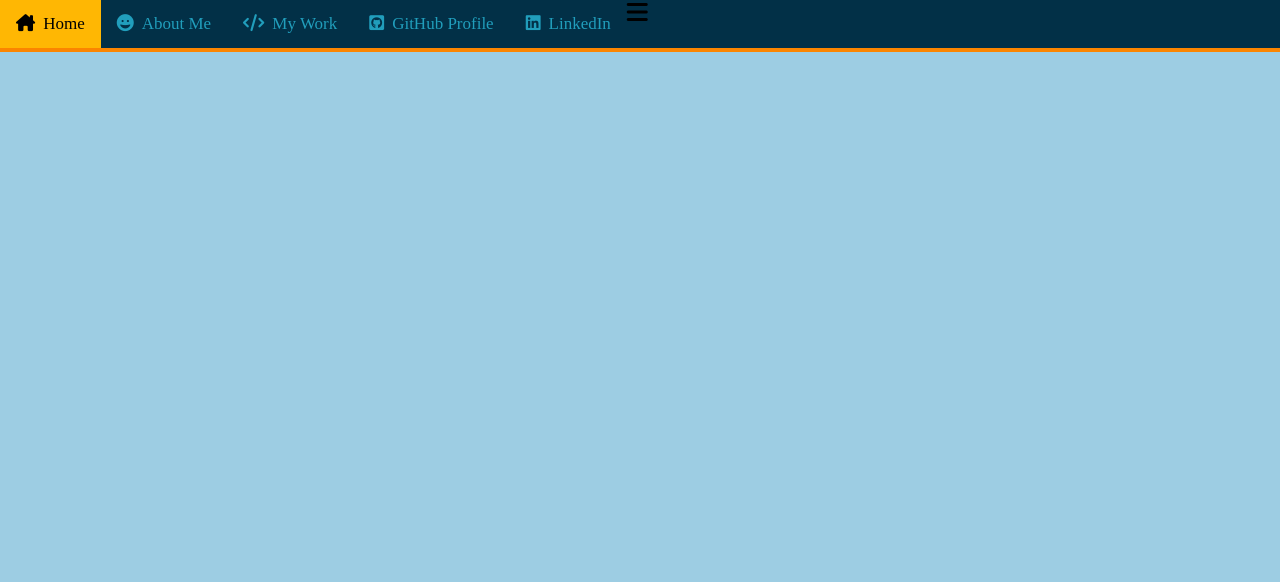
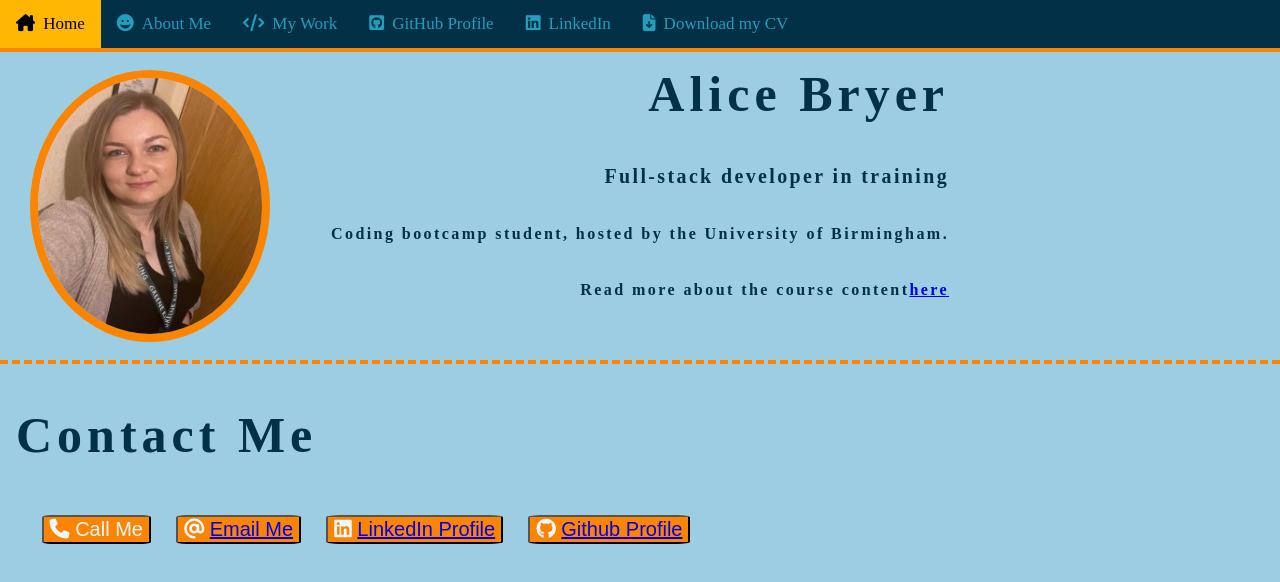
Before and after one commit to AliceBryer/Professional-Portfolio, a website: page index.html in a window 1280 px wide. Drawn offline with Linux system fonts and the light colour scheme; a web font is replaced by a local one.

Commit message:
add: navbar,hero & contact details

```diff
--- a/Assets/CSS/styles.css
+++ b/Assets/CSS/styles.css
@@ -12,6 +12,12 @@ body {
     background-color: var(--light-cornflower-blue);
 }
 
+/* font-family: 'Fredericka the Great', cursive;
+font-family: 'Galada', cursive;
+font-family: 'Roboto Flex', sans-serif;
+font-family: 'Rubik Microbe', cursive;
+font-family: 'Varela Round', sans-serif; */
+
 /* Navbar styling */
 
 .topnav {
@@ -21,8 +27,7 @@ body {
     top:0;
     width:100%;
     border-bottom: 0.3rem solid var(--tangerine);
-
-  }
+}
 
   .topnav a {
     float: left;
@@ -46,4 +51,69 @@ body {
 
   .topnav .icon {
       display: none;
-    }
+}
+
+/* Hero styling */
+
+.hero-div {
+    padding-top:5rem;
+    padding-bottom:5rem;
+    background-color: var(--light-cornflower-blue);
+    color:var(--prussian-blue);
+    height:200px;
+    display:flex;
+    justify-content:center;
+    align-items:center;
+    border-bottom:0.3rem dashed var(--tangerine);
+}
+
+.text-div h2 {
+  font-family: 'Fredericka the Great';
+  font-size: 50px;
+  color:var(--yellow);
+  letter-spacing: 0.1em;
+
+}
+
+.text-div {
+    text-align:right;
+    letter-spacing: 0.1em;
+
+}
+
+.imgOfMe {
+    height:16rem;
+    width:14rem;
+    border-radius: 100%;
+    border: solid 0.5rem var(--tangerine);
+    position: absolute;
+    left: 30px;
+    top:70px;
+
+}
+
+/* contact details styling */
+
+.contact-details {
+    margin-left:2rem
+}
+
+.contact-button {
+    background-color: var(--tangerine);
+    color: aliceblue;
+    font-size: 20px;
+    text-transform: capitalize;
+    border-radius: 8%;
+    margin:0.6rem;
+    justify-content: center;
+
+}
+
+.contact-title {
+  font-family: 'Fredericka the Great';
+  font-size: 50px;
+  color:var(--prussian-blue);
+  letter-spacing: 0.1em;
+  margin-left: 1rem;
+
+}
--- a/index.html
+++ b/index.html
@@ -12,6 +12,9 @@
     crossorigin="anonymous"
     referrerpolicy="no-referrer"
   />
+  <link rel="preconnect" href="https://fonts.googleapis.com">
+<link rel="preconnect" href="https://fonts.gstatic.com" crossorigin>
+<link href="https://fonts.googleapis.com/css2?family=Fredericka+the+Great&family=Galada&family=Roboto+Flex:opsz,wght@8..144,100;8..144,200;8..144,300;8..144,400;8..144,500;8..144,600;8..144,700;8..144,800;8..144,900&family=Rubik+Microbe&family=Varela+Round&display=swap" rel="stylesheet">
   <link rel="stylesheet" href="./Assets/CSS/styles.css" />
 
 </head>
@@ -21,21 +24,42 @@
 <div class="topnav" id="myTopnav">
     <a  href="./index.html"><i class="fa-solid fa-house-chimney myIcons"></i>Home</a>
     <a
-      href="https://www.airbnb.co.uk/?c=.pi0.pk179260836_12837552276&ghost=true&gclid=CjwKCAjwp7eUBhBeEiwAZbHwkdy98RxdwhuqXUaAZqYQAEa4D7FrzULsaxj9786baW52jgYQkZwiMRoCVOgQAvD_BwE"
+      href="#"
       target="_blank"
       ><i class="fa-solid fa-face-grin myIcons"></i>About Me</a
     >
-    <a href="https://www.tripadvisor.co.uk/" target="_blank"><i class="fa-solid fa-code myIcons"></i>My Work</a>
-    <a href="https://www.google.com/maps" target="_blank"><i class="fa-brands fa-github-square myIcons"></i>GitHub Profile</a>
-    <a href="https://www.enterprise.co.uk/en/home.html" target="_blank"><i class="fa-brands fa-linkedin myIcons"></i>LinkedIn</a>
-    <a href="javascript:void(0);" class="icon" onclick="myFunction()"></a>
-      <i class="fa fa-bars"></i>
+    <a href="#" target="_blank"><i class="fa-solid fa-code myIcons"></i>My Work</a>
+    <a href="https://github.com/AliceBryer" target="_blank"><i class="fa-brands fa-github-square myIcons"></i>GitHub Profile</a>
+    <a href="https://www.linkedin.com/in/alicebryer123/" target="_blank"><i class="fa-brands fa-linkedin myIcons"></i>LinkedIn</a>
+    <a href="C:\Users\Alice Bryer\Downloads\Alice Bryer - CV.pdf" download="Alice Bryer-CV" target="_blank" ><i class="fa-solid fa-file-arrow-down myIcons"></i>Download my CV</a>
+
 
 </div>
 
 <!--Hero-->
 
+<div class="hero-div">
+    <div class="text-div">
+    <h2>Alice Bryer</h2>
+<h5>Full-stack developer in training</h5>
+  <h6>Coding bootcamp student, hosted by the University of Birmingham. </h6>
+  <h6>Read more about the course content<a href="https://bootcamp.birmingham.ac.uk/coding/landing/?s=Google-Brand&pkw=university%20of%20birmingham%20coding%20bootcamp&pcrid=454943464525&pmt=e&utm_source=google&utm_medium=cpc&utm_campaign=GGL%7CUNIVERSITY-OF-BIRMINGHAM%7CSEM%7CCODING%7C-%7COFL%7CTIER-1%7CALL%7CBRD%7CEXACT%7CCore%7CBootcamp&utm_term=university%20of%20birmingham%20coding%20bootcamp&s=google&k=university%20of%20birmingham%20coding%20bootcamp&utm_adgroupid=105037008614&utm_locationphysicalms=1007121&utm_matchtype=e&utm_network=g&utm_device=c&utm_content=454943464525&utm_placement=&gclid=CjwKCAjw7vuUBhBUEiwAEdu2pBYo0ZA2Vwr9HdIKz-m0IOmygx5THCwWoO5MJXuQ4-KKK5_1YKG-TxoCyCQQAvD_BwE&gclsrc=aw.ds" target="_blank">here</a></h6>
+</div>
+  <img class="imgOfMe" src="./Assets/Images/Picture of me.jpg" alt="picture of Alice Bryer">
+</div>
+
+
 <!--Contact Me-->
+<h2 class="contact-title">Contact Me</h2>
+<div class="contact-details">
+
+    <button class="contact-button" type="button" onclick="alert('Mobile number for Alice Bryer: 07565027169')"><i class="fa-solid fa-phone"></i> Call Me</button>
+    <button class="contact-button" type="button"><i class="fa-solid fa-at"></i> <a href=mailto:alicebryer123@gmail.com >Email Me</a></button>
+    <button class="contact-button" type="button"><i class="fa-brands fa-linkedin"></i> <a href="https://www.linkedin.com/in/alicebryer123/" target="_blank"> LinkedIn Profile</a></button>
+    <button class="contact-button" type="button"><i class="fa-brands fa-github"></i> <a href="https://github.com/AliceBryer" target="_blank">Github Profile</a></button>
+
+
+</div>
 
 <!--My work-->
 
```
